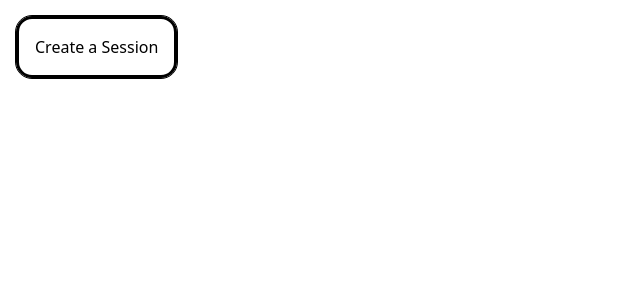
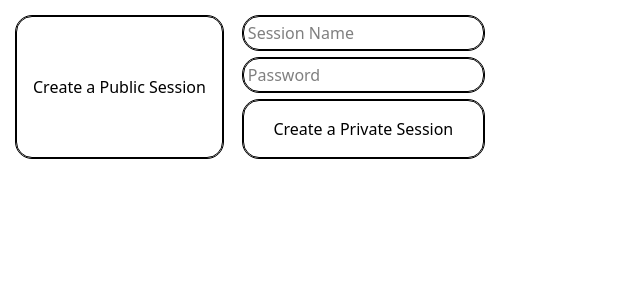
Before and after one commit to neomat-prog/mp-editor, a React (Vite) app in the folder Scribl/: page / in a window 1280 px wide. Shown: the top 300 px of the page, without its empty margins (0-640 px from the left). Built offline with nearby package versions, Linux system fonts and the light colour scheme.

Commit message:
feat: enhance session management with public/private session creation and password protection

```diff
--- a/Scribl/src/components/Dashboard.tsx
+++ b/Scribl/src/components/Dashboard.tsx
@@ -1,37 +1,67 @@
+import { useState } from "react";
 import { useNavigate } from "react-router-dom";
 
 const Dashboard = () => {
+  const [password, setPassword] = useState("");
+  const [sessionName, setSessionName] = useState("");
   const navigate = useNavigate();
 
   function generateRandomString() {
     const chars = "abcdefghijklmnopqrstuvwxyz";
     const digits = "0123456789";
-
     let result = "";
-
     for (let i = 0; i < 6; i++) {
-      const randomChoice = Math.random() > 0.5 ? chars : digits; // 50% chance to pick letters or digits
+      const randomChoice = Math.random() > 0.5 ? chars : digits;
       const randomChar =
         randomChoice[Math.floor(Math.random() * randomChoice.length)];
       result += randomChar;
     }
-
     return result;
   }
 
-  const handleCreateSession = () => {
+  const handleCreatePublicSession = () => {
     const sessionId = generateRandomString();
     navigate(`/${sessionId}`);
   };
 
+  const handleCreatePrivateSession = () => {
+    if (!sessionName || !password) {
+      alert("Please enter a session name and password");
+      return;
+    }
+    navigate(`/${sessionName}`, { state: { isPrivate: true, password } });
+  };
+
   return (
-    <div className="p-4 flex">
+    <div className="p-4 flex gap-5">
       <button
-        className="outline border-3  rounded-2xl p-4"
-        onClick={handleCreateSession}
+        className="outline border-1 rounded-2xl p-4"
+        onClick={handleCreatePublicSession}
       >
-        Create a Session
+        Create a Public Session
       </button>
+      <div className="flex flex-col gap-2">
+        <input
+          type="text"
+          value={sessionName}
+          onChange={(e) => setSessionName(e.target.value)}
+          className="outline border-1 p-1 rounded-2xl"
+          placeholder="Session Name"
+        />
+        <input
+          type="text"
+          value={password}
+          onChange={(e) => setPassword(e.target.value)}
+          className="outline border-1 p-1 rounded-2xl"
+          placeholder="Password"
+        />
+        <button
+          className="outline border-1 rounded-2xl p-4"
+          onClick={handleCreatePrivateSession}
+        >
+          Create a Private Session
+        </button>
+      </div>
     </div>
   );
 };
--- a/Scribl/src/components/Editor.tsx
+++ b/Scribl/src/components/Editor.tsx
@@ -1,12 +1,8 @@
 import { useEffect, useRef, useState } from "react";
 import { Socket } from "socket.io-client";
+import { useLocation } from "react-router-dom";
 import { createSocketConnection } from "../sockets/socket";
-import {
-  setupSocketEvents,
-  emitEditEvent,
-  emitCursorEvent,
-} from "../sockets/socketEvents";
-import { useNavigate } from "react-router-dom";
+import { setupSocketEvents, emitEditEvent, emitCursorEvent } from "../sockets/socketEvents";
 
 const Editor = ({ sessionId }: { sessionId: string }) => {
   const editorRef = useRef<HTMLDivElement | null>(null);
@@ -15,21 +11,22 @@ const Editor = ({ sessionId }: { sessionId: string }) => {
   const [userCount, setUserCount] = useState(0);
   const socketRef = useRef<Socket | null>(null);
   const clientId = Math.random().toString(36).substring(2, 8);
+  const location = useLocation();
+  const { isPrivate, password } = location.state || {};
 
   useEffect(() => {
     if (socketRef.current) socketRef.current.disconnect();
-    socketRef.current = createSocketConnection(sessionId);
+    socketRef.current = createSocketConnection(sessionId, isPrivate, password);
     const cleanup = setupSocketEvents({
       socket: socketRef.current,
       editorRef,
       isLocalChange,
       setIsLocalChange,
       setIsConnected,
+      clientId,
       setUserCount,
-      clientId,
     });
 
-    // Track cursor movements
     const handleSelectionChange = () => {
       if (socketRef.current) {
         const cursorOffset = getCursorOffset();
@@ -71,20 +68,10 @@ const Editor = ({ sessionId }: { sessionId: string }) => {
     }
     return 0;
   };
-  const navigate = useNavigate();
-
-  const handleReturnHome = () => {
-    navigate(`/`);
-  };
 
   return (
     <div>
-      <div className="flex justify-between m-3 bg-blue-300">
-        <p>Users: {userCount}</p>
-        <button className="border-1 p-1 rounded-2xl" onClick={handleReturnHome}>
-          Go back
-        </button>
-      </div>
+      <p>Users: {userCount}</p>
       <div
         ref={editorRef}
         className="h-screen w-screen p-8 text-lg outline-none overflow-auto bg-white relative"
--- a/Scribl/src/sockets/socket.ts
+++ b/Scribl/src/sockets/socket.ts
@@ -1,8 +1,17 @@
 import { io, Socket } from "socket.io-client";
 
-export const createSocketConnection = (sessionId: string): Socket => {
+export const createSocketConnection = (
+  sessionId: string,
+  isPrivate?: boolean,
+  password?: string
+): Socket => {
   const serverUrl = import.meta.env.VITE_SERVER_URL || "http://localhost:5137";
-  const socket = io(`${serverUrl}?sessionId=${sessionId}`, {
+  const query = new URLSearchParams({
+    sessionId,
+    ...(isPrivate && { isPrivate: isPrivate.toString() }),
+    ...(password && { password }),
+  }).toString();
+  const socket = io(`${serverUrl}?${query}`, {
     withCredentials: true,
     transports: ["websocket"],
   });
```
Also changed, not shown: 1 other file (tests, documents, lock files or other folders).
